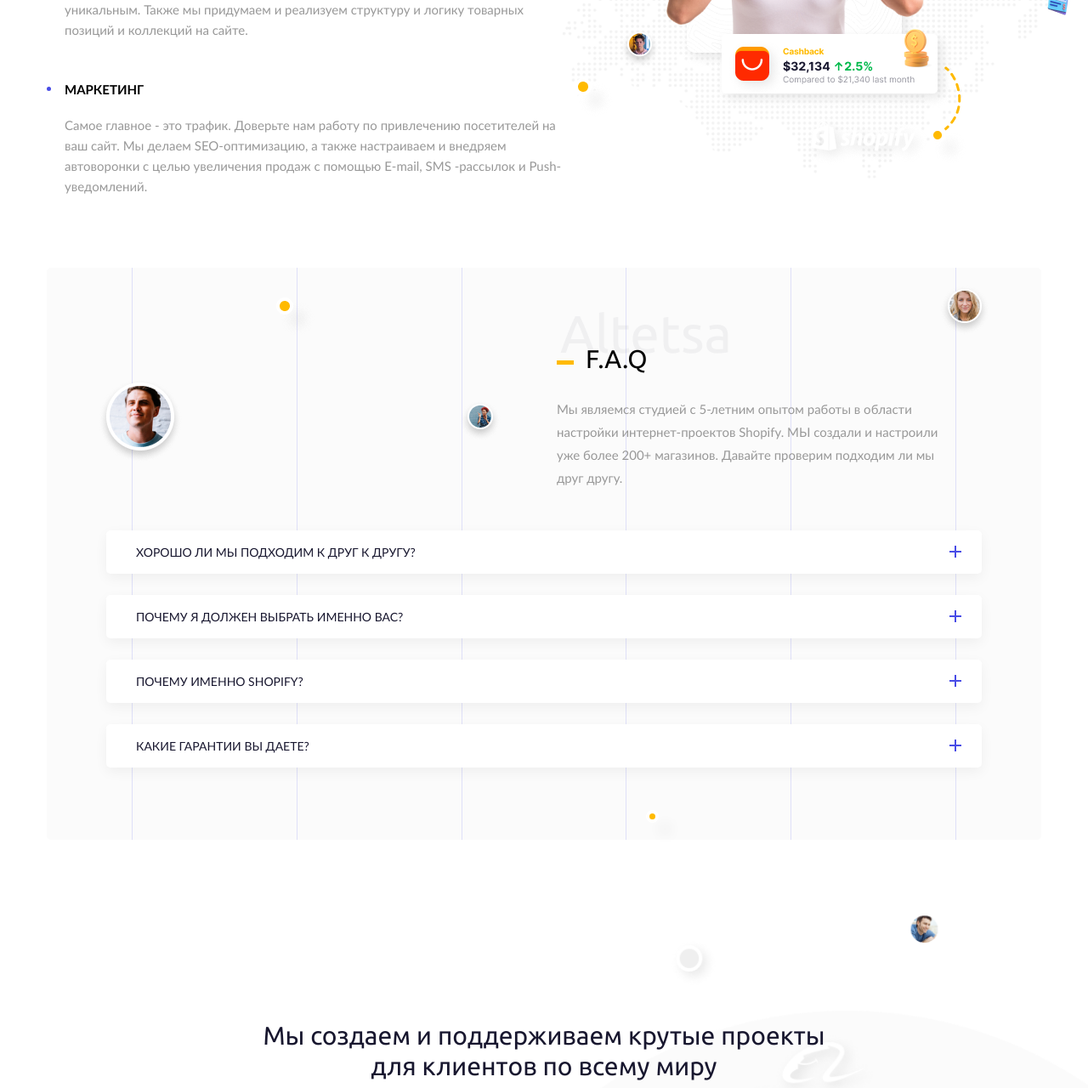
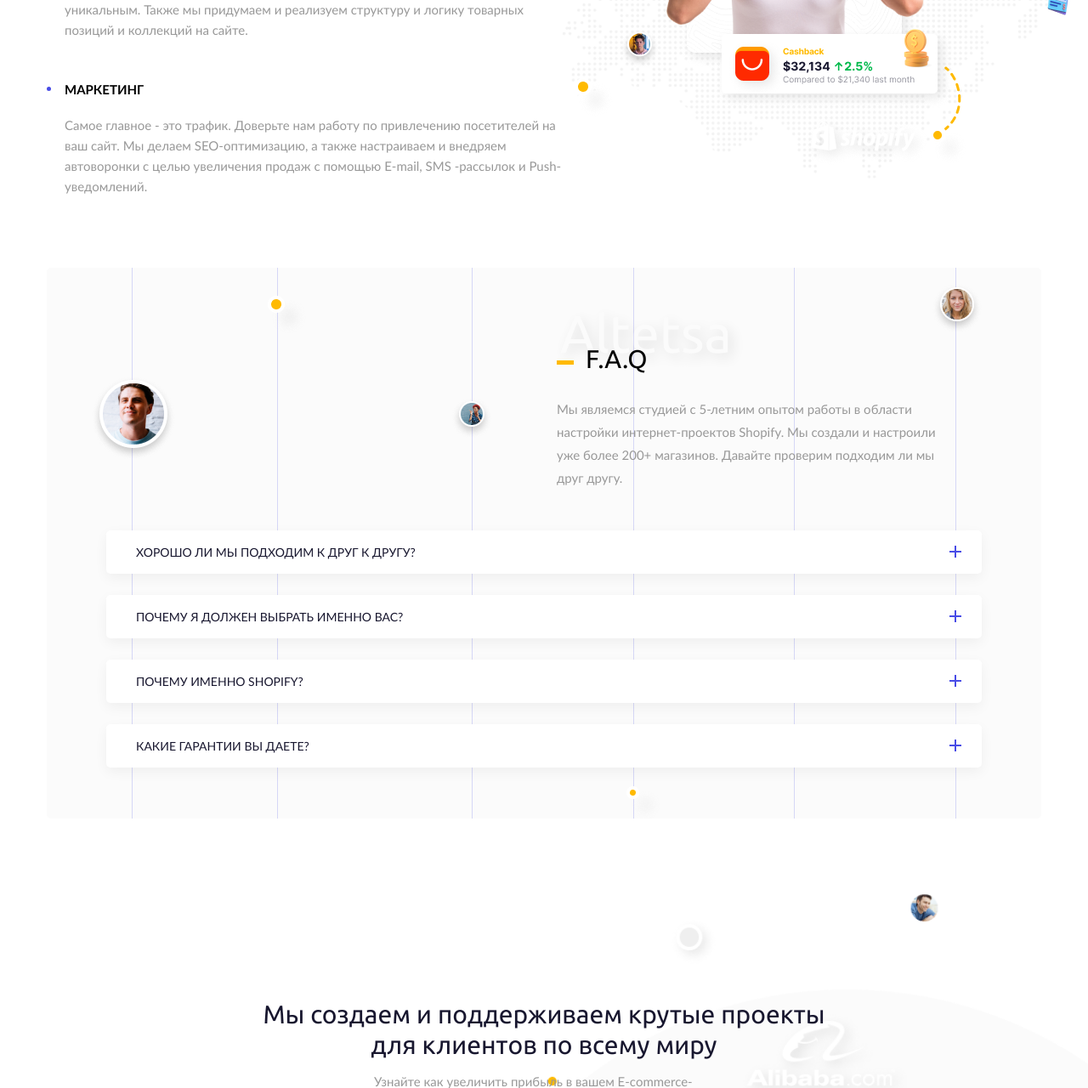
Before and after one commit to YurySm/alt2, a PHP site: page /template/price.html in a window 1280 px wide. Shown: the part 2406-3686 px from the top of the page at 85% size. Run offline with PHP 8.4, Linux system fonts and the light colour scheme; style sheets or scripts are compiled from the project's sources.

Commit message:
edit price page

```diff
--- a/dist/template/contacts.html
+++ b/dist/template/contacts.html
@@ -87,8 +87,10 @@
                         <span class="tel"></span>
                         <select name="services" id="services">
                             <option value="выбирите услугу"  checked>выбирите услугу</option>
-                            <option value="one">one</option>
-                            <option value="two">two</option>
+                            <option value="one">создание магазина</option>
+                            <option value="two">контент и UX-дизайн</option>
+                            <option value="two">маркетинг и Поддержка</option>
+                            <option value="two">создание приложений(app)</option>
                         </select>
                         <textarea name="" id="" placeholder="Ваш комментарий"></textarea>
                         <label for="policy">
--- a/src/sass/blocks/template/_price.scss
+++ b/src/sass/blocks/template/_price.scss
@@ -194,11 +194,15 @@
             font-size: 15px;
             margin-top: 31px;
         }
+        &__form-wrapp-title {
+            text-shadow: 5px 5px 15px rgba(0, 0, 0, 1);
+            color: #FBFBFB;
+        }
         &_header {
             position: relative;
             z-index: 1;
             padding: 70px 100px 0 0;
-            background: url('/../img/price/faq-img.png') 60px 20px no-repeat;
+            // background: url('/../img/price/faq-img.png') 60px 20px no-repeat;
         }
         &__text-wrapper {
             max-width: 470px;
@@ -216,8 +220,46 @@
                 display: block;
                 width: 1px;
                 height: 100%;
-                background: rgba(72, 76, 230, 0.5);
-                opacity: 0.3;
+                background: rgba(72, 76, 230, 0.2);
+                // opacity: 0.3;
+                position: relative;
+                & > img {
+                    position: absolute;
+                    top: 0;
+                    left: 0;
+                    display: block;
+                }
+                &.line-1 > img {
+                    top: 127px;
+                    left: -48px;
+                }
+                &.line-2 {
+                    margin-left: -19px;
+                    margin-right: 20px;
+                }
+                &.line-2 > img {
+                    top: 33px;
+                    left: -11px;
+                }
+                &.line-3 {
+                    margin-left: 20px;
+                }
+                &.line-3 > img {
+                    top: 152px;
+                    left: -25px;
+                }
+                &.line-4 {
+                    // margin-left: 70px;
+                    // margin-right: 40px;
+                }
+                &.line-4 > img {
+                    top: unset;
+                    left: -8px;
+                    bottom: -7px;
+                }
+                &.line-6 > img {
+                    top: 18px;
+                    left: -28px;                }
             }
         }
         &_list {
--- a/src/template/contacts.html
+++ b/src/template/contacts.html
@@ -87,8 +87,10 @@
                         <span class="tel"></span>
                         <select name="services" id="services">
                             <option value="выбирите услугу"  checked>выбирите услугу</option>
-                            <option value="one">one</option>
-                            <option value="two">two</option>
+                            <option value="one">создание магазина</option>
+                            <option value="two">контент и UX-дизайн</option>
+                            <option value="two">маркетинг и Поддержка</option>
+                            <option value="two">создание приложений(app)</option>
                         </select>
                         <textarea name="" id="" placeholder="Ваш комментарий"></textarea>
                         <label for="policy">
--- a/src/template/price.html
+++ b/src/template/price.html
@@ -186,7 +186,7 @@
 
             <div class="contacts__wrapper services__wrapper">
                 <div class="contacts__form-wrapp services__text-wrapper">
-                    <div class="contacts__form-wrapp-title services__wrapp-title">Altetsa</div>
+                    <div class="contacts__form-wrapp-title">Altetsa</div>
                     <h2 class="contacts__title">
                         Поддержка и маркетинг
                     </h2>
@@ -218,21 +218,21 @@
 
             <div class="price__faq">
                 <div class="lines">
-                    <span></span>
-                    <span></span>
-                    <span></span>
-                    <span></span>
-                    <span></span>
-                    <span></span>
+                    <span class="line-1"><img src="../img/price/lines/line-1.png" alt=""></span>
+                    <span class="line-2"><img src="../img/price/lines/line-2.png" alt=""></span>
+                    <span class="line-3"><img src="../img/price/lines/line-3.png" alt=""></span>
+                    <span class="line-4"><img src="../img/price/lines/line-4.png" alt=""></span>
+                    <span class="line-5"></span>
+                    <span class="line-6"><img src="../img/price/lines/line-6.png" alt=""></span>
                 </div>
                 <div class="price__packages_header price__faq_header">
                     <div class="contacts__form-wrapp price__faq__text-wrapper">
-                        <div class="contacts__form-wrapp-title">Altetsa</div>
+                        <div class="contacts__form-wrapp-title price__faq__form-wrapp-title">Altetsa</div>
                         <h2 class="contacts__title">
                             F.A.Q
                         </h2>
                         <p class="contacts__descr">
-                            Мы являемся студией с 5-летним опытом работы в области настройки интернет-проектов Shopify. МЫ создали и настроили уже более 200+ магазинов. Давайте проверим подходим ли мы друг другу.
+                            Мы являемся студией с 5-летним опытом работы в области настройки интернет-проектов Shopify. Мы создали и настроили уже более 200+ магазинов. Давайте проверим подходим ли мы друг другу.
                         </p>
                     </div>
                 </div>
@@ -273,7 +273,6 @@
                             <span></span><span></span>
                         </div>
                     </li>
-                    <div class="dot"></div>
                 </ul>
             </div>
         </div>
```
Also changed, not shown: dist/template/price.html (+9 -10 lines), dist/css/style.min.css, dist/img/price/lines/line-1.png (added), dist/img/price/lines/line-2.png (added), dist/img/price/lines/line-3.png (added), dist/img/price/lines/line-4.png (added), dist/img/price/lines/line-6.png (added), src/img/price/lines/line-1.png (added), src/img/price/lines/line-2.png (added), src/img/price/lines/line-3.png (added), src/img/price/lines/line-4.png (added), src/img/price/lines/line-6.png (added), 1 other file.
